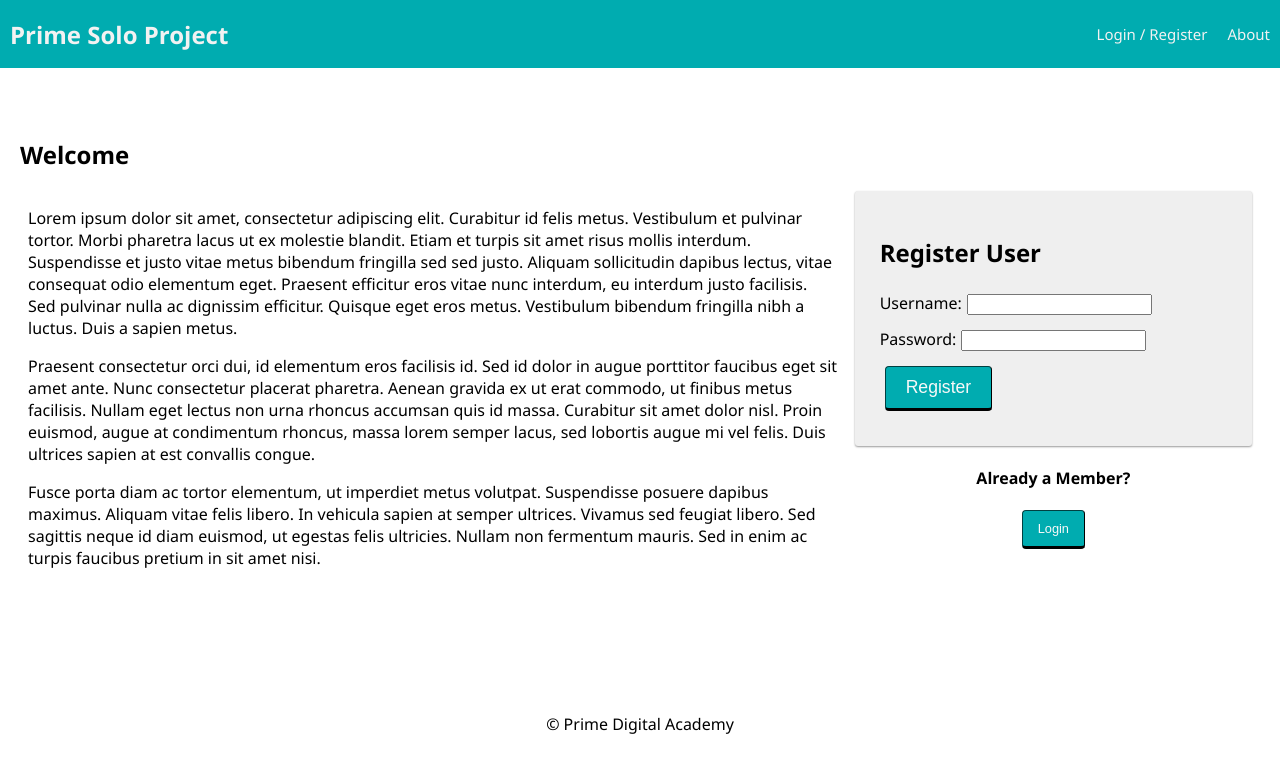
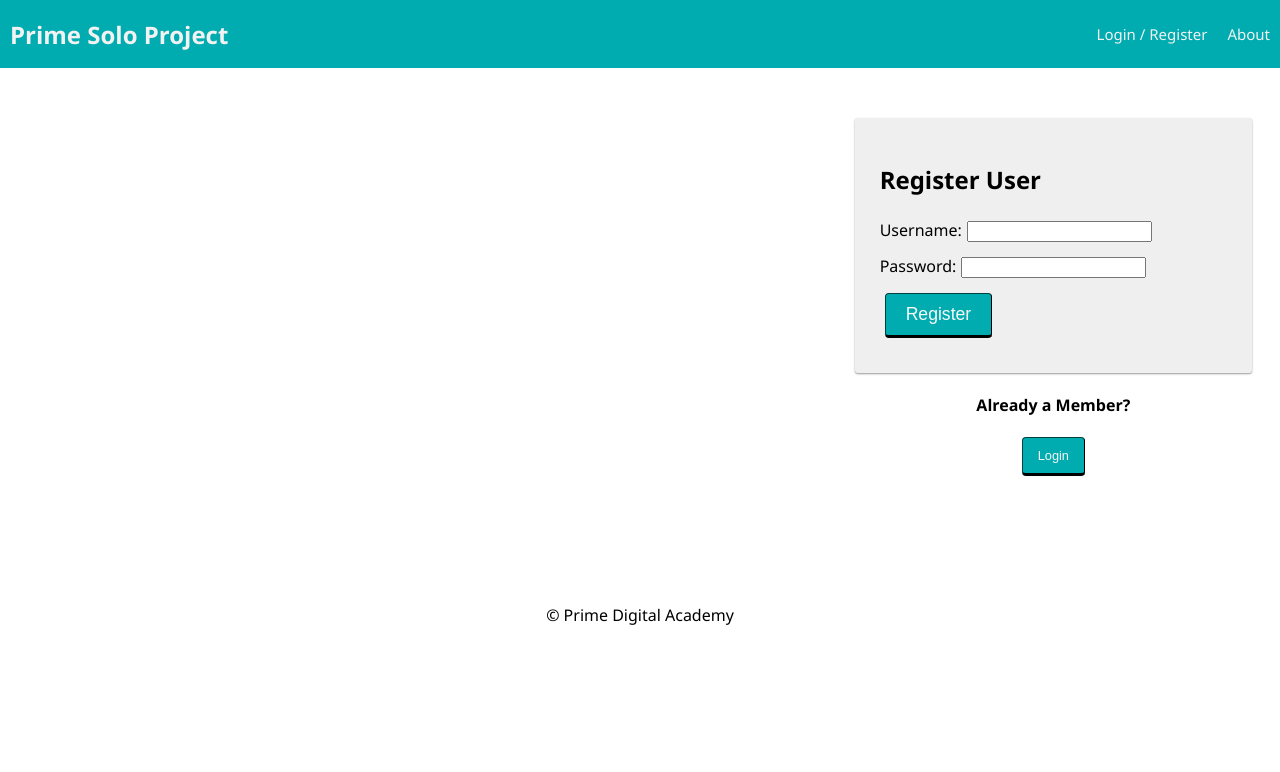
Before and after one commit to mackenzienewkirk/wingspan_jr, a React (Create React App) app: page /#/home in a window 1280 px wide. Shown: the top 772 px of the page. Built offline with nearby package versions, Linux system fonts and the light colour scheme; no server answers.

Commit message:
updating landing page for new home page

```diff
--- a/src/components/LandingPage/LandingPage.jsx
+++ b/src/components/LandingPage/LandingPage.jsx
@@ -15,40 +15,20 @@
 
   return (
     <div className="container">
-      <h2>{heading}</h2>
+
 
       <div className="grid">
         <div className="grid-col grid-col_8">
           <p>
-            Lorem ipsum dolor sit amet, consectetur adipiscing elit. Curabitur
-            id felis metus. Vestibulum et pulvinar tortor. Morbi pharetra lacus
-            ut ex molestie blandit. Etiam et turpis sit amet risus mollis
-            interdum. Suspendisse et justo vitae metus bibendum fringilla sed
-            sed justo. Aliquam sollicitudin dapibus lectus, vitae consequat odio
-            elementum eget. Praesent efficitur eros vitae nunc interdum, eu
-            interdum justo facilisis. Sed pulvinar nulla ac dignissim efficitur.
-            Quisque eget eros metus. Vestibulum bibendum fringilla nibh a
-            luctus. Duis a sapien metus.
+
           </p>
 
           <p>
-            Praesent consectetur orci dui, id elementum eros facilisis id. Sed
-            id dolor in augue porttitor faucibus eget sit amet ante. Nunc
-            consectetur placerat pharetra. Aenean gravida ex ut erat commodo, ut
-            finibus metus facilisis. Nullam eget lectus non urna rhoncus
-            accumsan quis id massa. Curabitur sit amet dolor nisl. Proin
-            euismod, augue at condimentum rhoncus, massa lorem semper lacus, sed
-            lobortis augue mi vel felis. Duis ultrices sapien at est convallis
-            congue.
+
           </p>
 
           <p>
-            Fusce porta diam ac tortor elementum, ut imperdiet metus volutpat.
-            Suspendisse posuere dapibus maximus. Aliquam vitae felis libero. In
-            vehicula sapien at semper ultrices. Vivamus sed feugiat libero. Sed
-            sagittis neque id diam euismod, ut egestas felis ultricies. Nullam
-            non fermentum mauris. Sed in enim ac turpis faucibus pretium in sit
-            amet nisi.
+
           </p>
         </div>
         <div className="grid-col grid-col_4">
```
